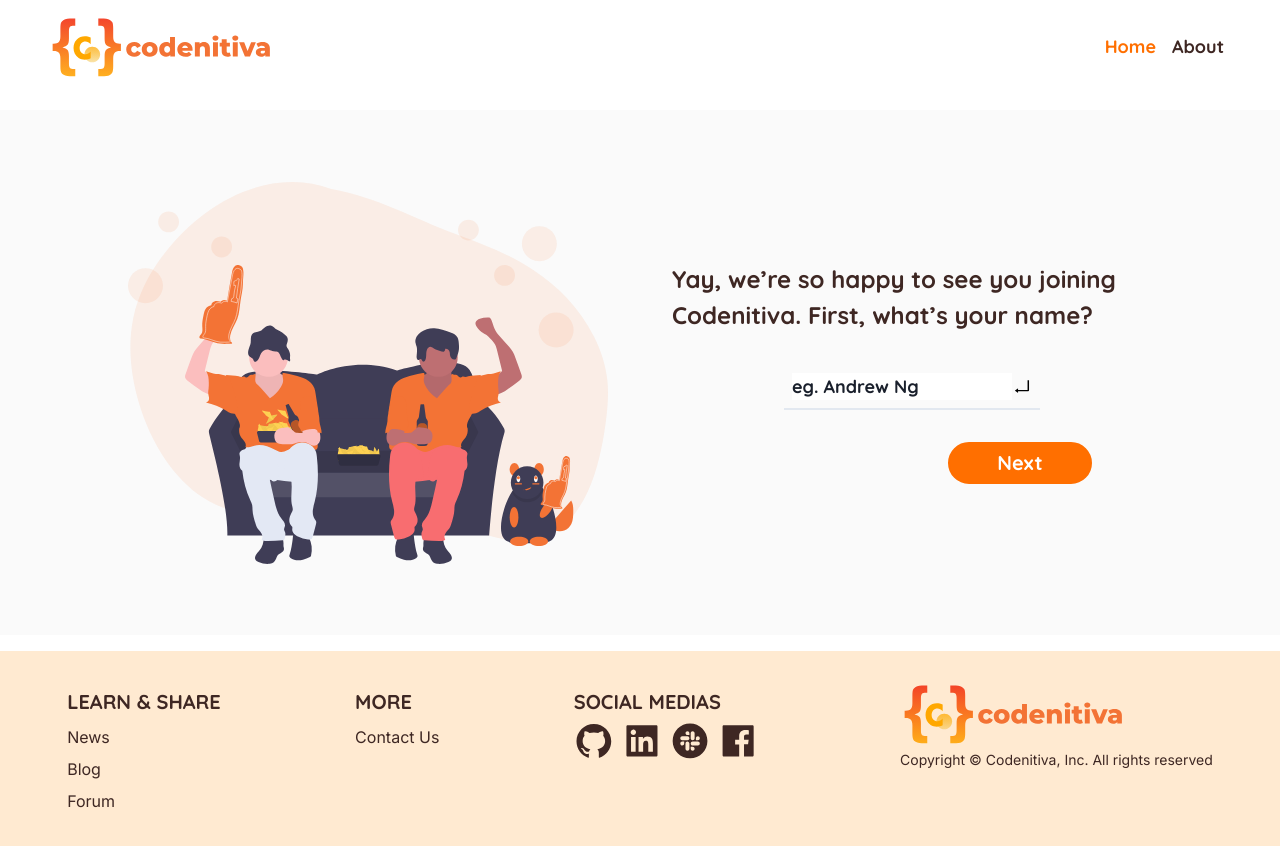
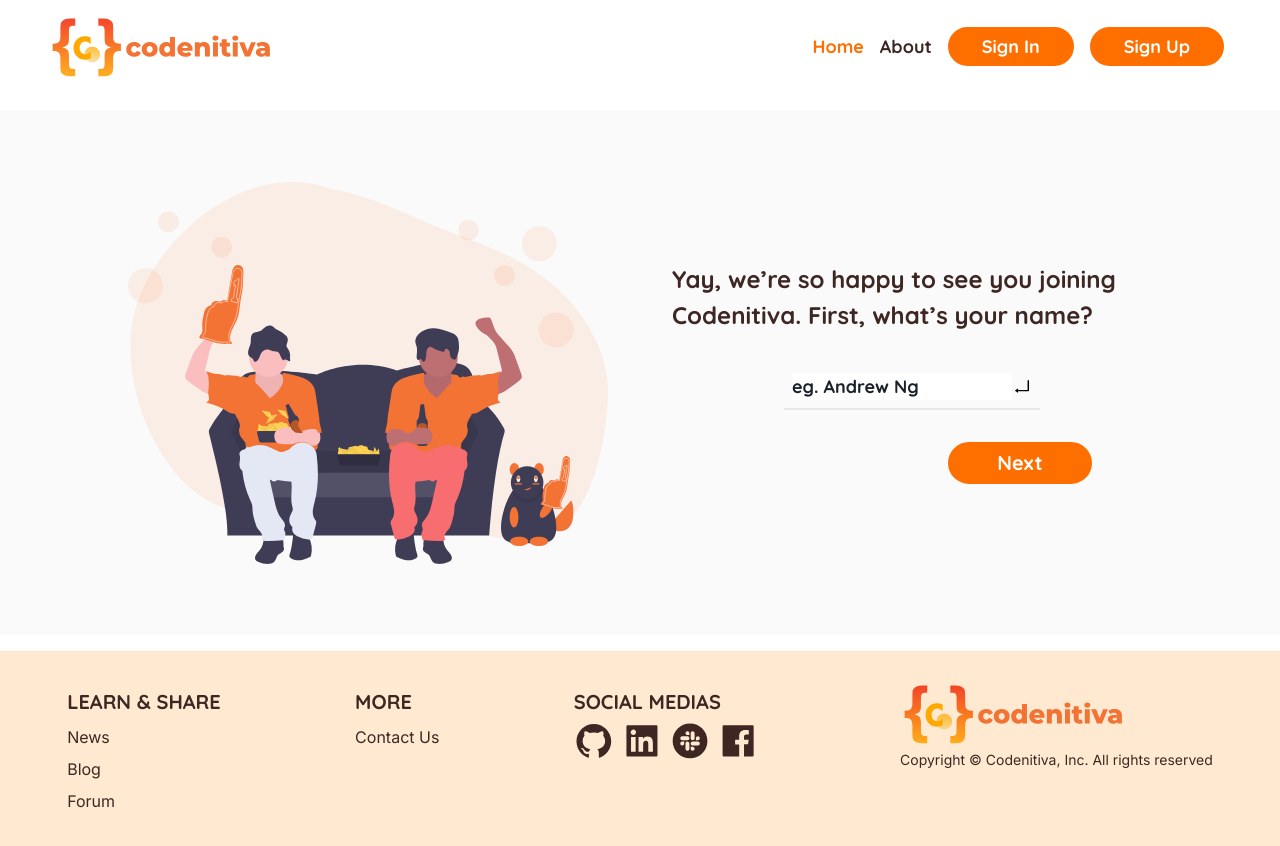
Before and after one commit to codenitiva/codenitiva-website, a React (Create React App) app: page /signup in a window 1280 px wide. Shown: the top 846 px of the page. Built offline with nearby package versions, Linux system fonts and the light colour scheme.

Commit message:
feat: add sign in and sign up button at navbar

```diff
--- a/src/components/NavBar/NavBar.const.ts
+++ b/src/components/NavBar/NavBar.const.ts
@@ -10,3 +10,14 @@ export const menuItemsLabel = [
     path: '/about'
   }
 ];
+
+export const menuItemsButton = [
+  {
+    label: strings.signIn,
+    path: '/signin'
+  },
+  {
+    label: strings.signUp,
+    path: '/signup'
+  }
+]
--- a/src/components/NavBar/NavBar.tsx
+++ b/src/components/NavBar/NavBar.tsx
@@ -1,5 +1,5 @@
 import React, { useState } from 'react';
-import { menuItemsLabel } from './NavBar.const';
+import { menuItemsLabel, menuItemsButton } from './NavBar.const';
 import { DrawerProps } from './NavBar.type';
 import images from '../../variables/images';
 
@@ -9,6 +9,7 @@ const Drawer: React.FC<DrawerProps> = ({ open, close }) => {
   const currentPath = mockUsePath();
 
   const isActive = (path: string) => currentPath === path;
+  const isLastLabel = (index: number) => index === menuItemsLabel.length-1;
 
   return (
     <div className="absolute left-0 top-0">
@@ -26,11 +27,23 @@ const Drawer: React.FC<DrawerProps> = ({ open, close }) => {
         {menuItemsLabel.map(({ label, path }, index) => (
           <a
             key={`#drawer-link-${label}-${index}`}
-            className={`${isActive(path) ? 'active' : ''} nav-drawer mx-2 border-t-2 py-2`}
+            className={`
+              ${isActive(path) ? 'active' : ''} nav-drawer mx-2 border-t-2 py-2
+              ${isLastLabel(index) ? 'border-b-2' : ''}
+            `}
             href={path}
           >
             {label}
           </a>
+        ))}
+        {menuItemsButton.map(({ label, path }, index) => (
+          <button
+            key={`#drawer-button-${label}-${index}`}
+            className="btn primary mt-4 text-lg"
+            onClick={ () => window.location.href = path }
+          >
+            {label}
+          </button>
         ))}
       </div>
       <div
@@ -59,7 +72,7 @@ const NavBar: React.FC = () => {
           alt="Menu"
         />
       </div>
-      <div className="hidden lg:flex flex-row">
+      <div className="hidden lg:flex flex-row justify-center items-center">
         {menuItemsLabel.map(({ label, path }, index) => (
           <a
             key={`#nav-link-${label}-${index}`}
@@ -68,6 +81,15 @@ const NavBar: React.FC = () => {
           >
             {label}
           </a>
+        ))}
+        {menuItemsButton.map(({ label, path }, index) => (
+          <button
+            key={`#nav-button-${label}-${index}`}
+            className="btn primary mx-2 text-lg"
+            onClick={ () => window.location.href = path }
+          >
+            {label}
+          </button>
         ))}
       </div>
       <a href="/">
--- a/src/variables/strings.ts
+++ b/src/variables/strings.ts
@@ -8,5 +8,7 @@ export default {
   linkedin: 'LinkedIn',
   slack: 'Slack',
   facebook: 'Facebook',
-  home: 'Home'
+  home: 'Home',
+  signIn: 'Sign In',
+  signUp: 'Sign Up'
 }
```
